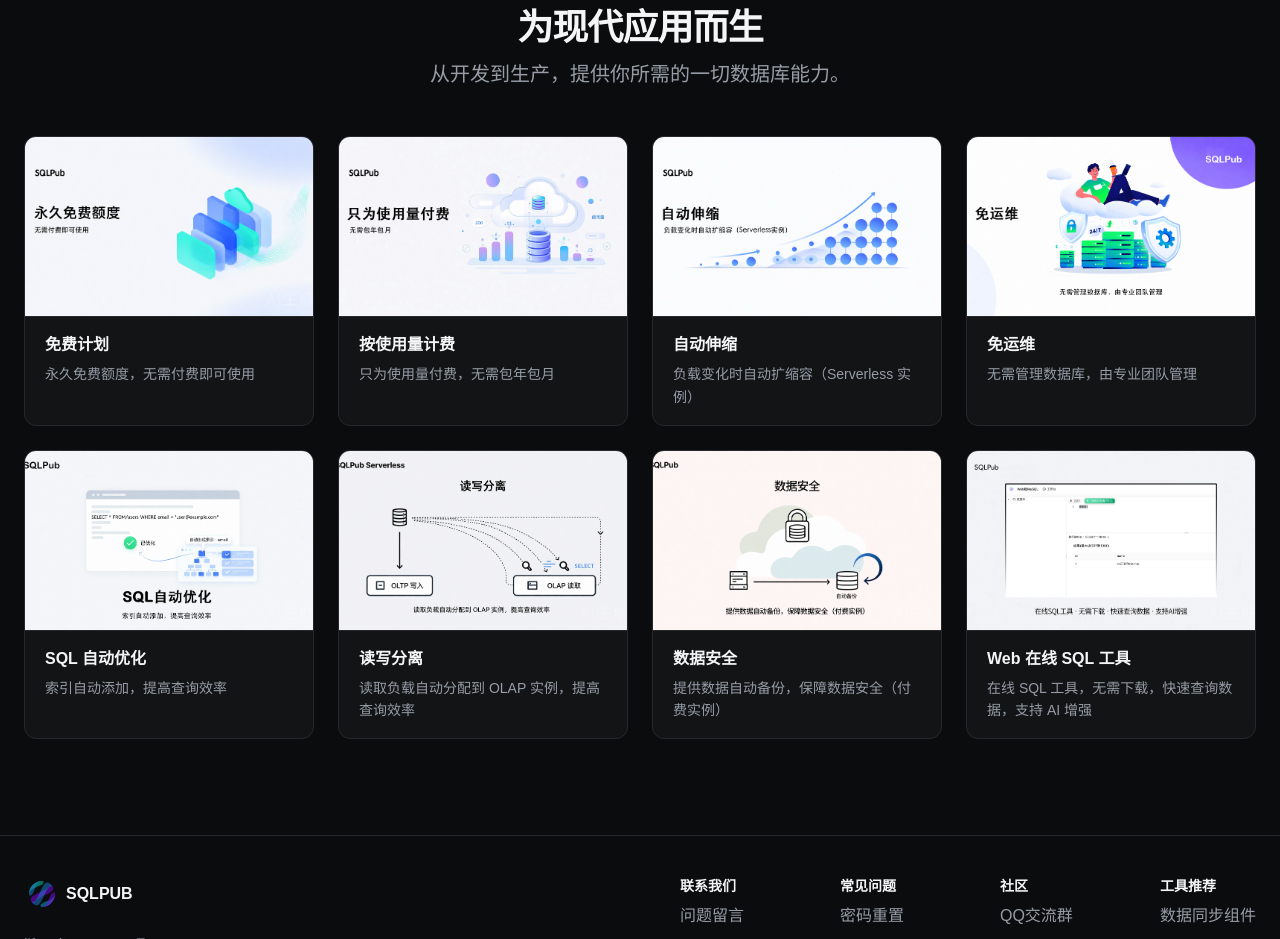
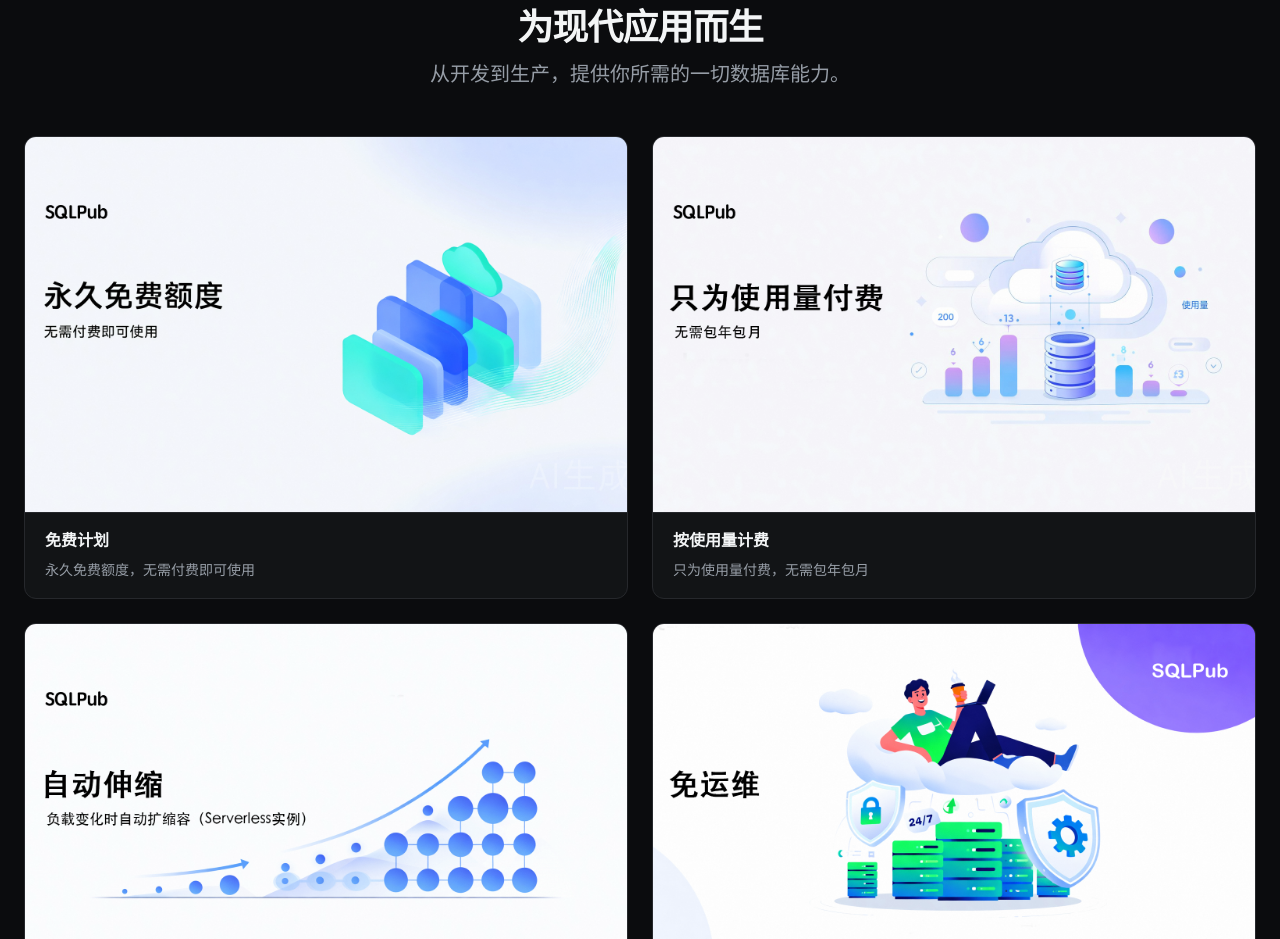
Before and after one commit to sqlpub/sqlpub-website, a Next.js app: page / in a window 1280 px wide. Shown: the part 740-1679 px from the top of the page. Built offline with nearby package versions, Linux system fonts and the light colour scheme; a web font is replaced by a local one.

Commit message:
v0.0.3 首页布局调整

```diff
--- a/app/page.tsx
+++ b/app/page.tsx
@@ -113,7 +113,7 @@
           </p>
         </div>
 
-        <div className="grid grid-cols-1 gap-6 sm:grid-cols-2 lg:grid-cols-4">
+        <div className="grid grid-cols-1 gap-6 sm:grid-cols-2">
           {features.map((feature) => (
             <FeatureCard key={feature.title} {...feature} />
           ))}
@@ -139,8 +139,9 @@
           alt={cardTitle}
           className="object-cover transition-transform duration-500 group-hover:scale-105"
           fill
-          sizes="(max-width: 640px) 100vw, (max-width: 1024px) 50vw, 25vw"
+          loading="lazy"
           src={image}
+          unoptimized
         />
       </div>
 
--- a/components/counter.tsx
+++ /dev/null
@@ -1,14 +0,0 @@
-"use client";
-
-import { useState } from "react";
-import { Button } from "@heroui/button";
-
-export const Counter = () => {
-  const [count, setCount] = useState(0);
-
-  return (
-    <Button radius="full" onPress={() => setCount(count + 1)}>
-      Count is {count}
-    </Button>
-  );
-};
--- a/next.config.js
+++ b/next.config.js
@@ -2,9 +2,7 @@
 
 /** @type {import('next').NextConfig} */
 const nextConfig = {
-  // Configure `pageExtensions` to include markdown and MDX files
   pageExtensions: ["js", "jsx", "md", "mdx", "ts", "tsx"],
-  // Optionally, add any other Next.js config below
 };
 
 const withMDX = createMDX({
--- a/package.json
+++ b/package.json
@@ -1,6 +1,6 @@
 {
   "name": "sqlpub-website",
-  "version": "0.0.2",
+  "version": "0.0.3",
   "private": true,
   "scripts": {
     "dev": "next dev --turbopack",
```
Also changed, not shown: 1 other file (tests, documents, lock files or other folders).
